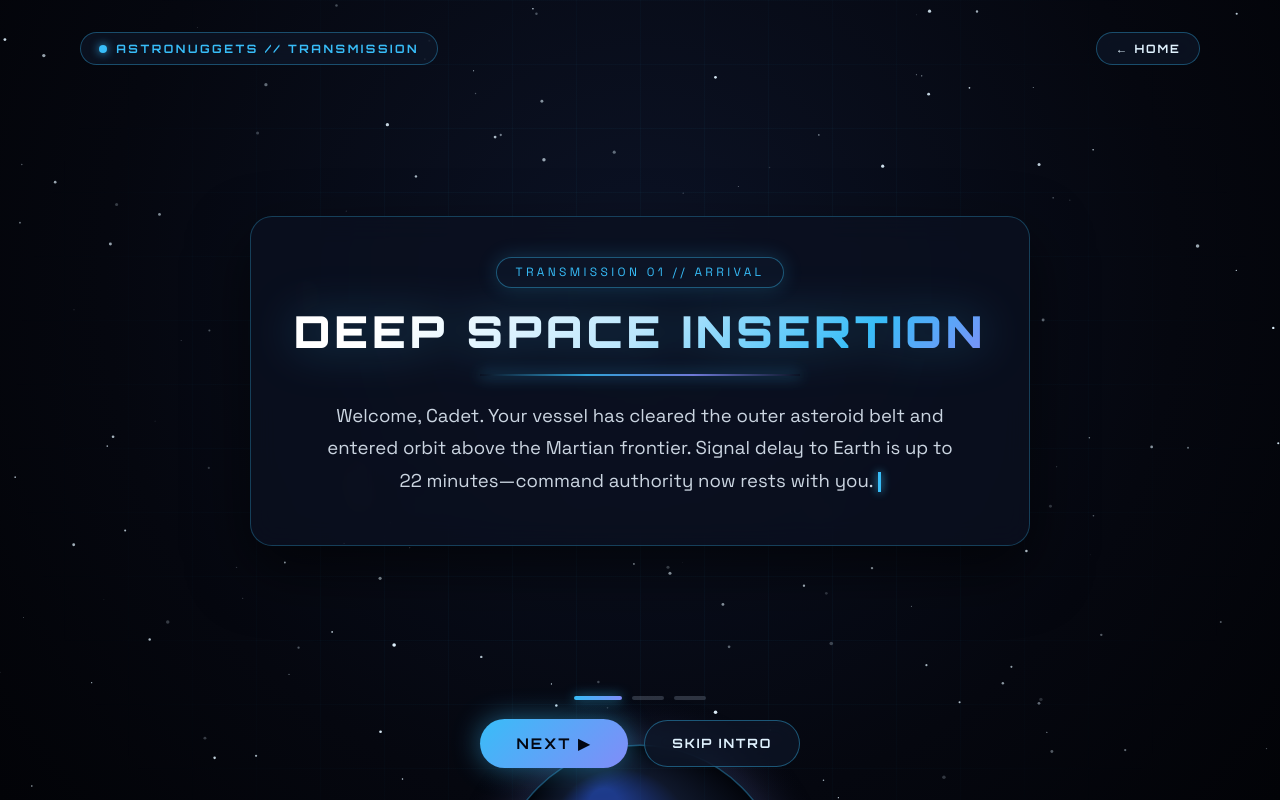
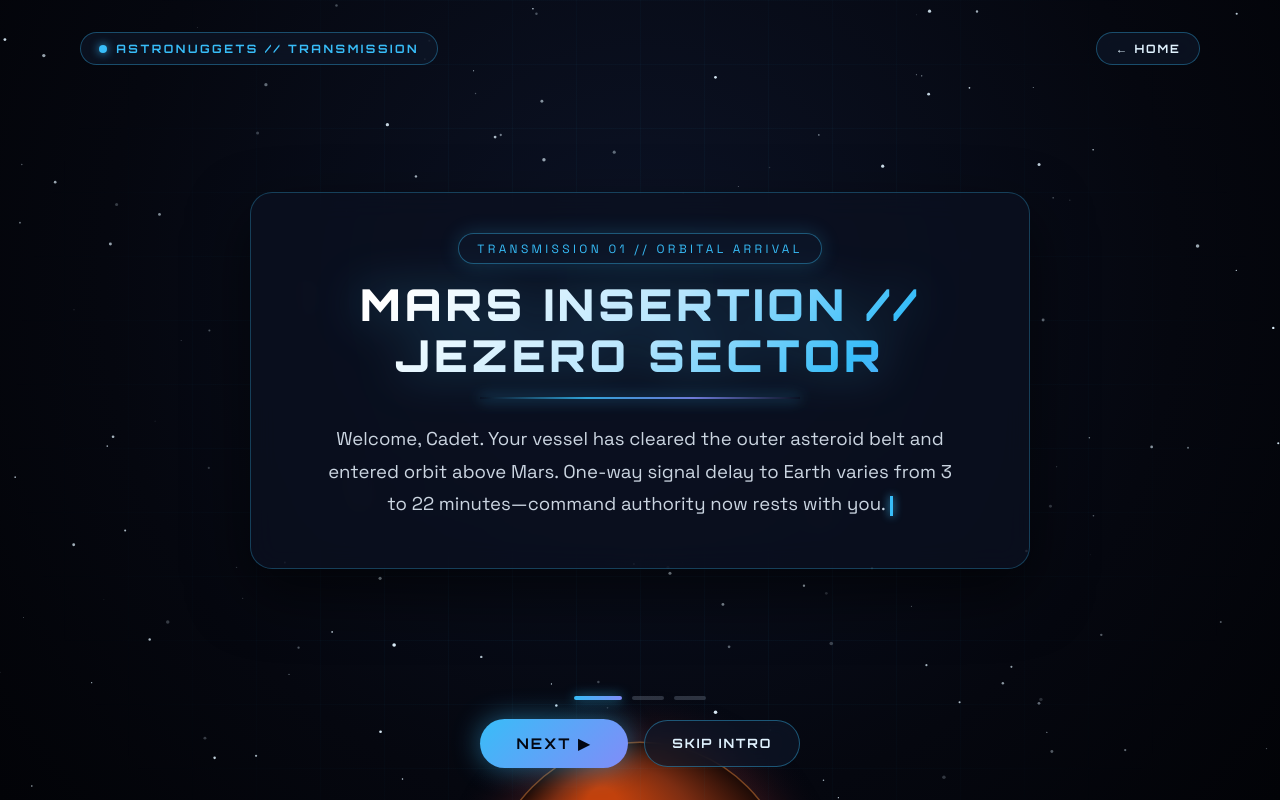
Before and after one commit to astronuggets/astronuggets.github.io, a plain HTML site: page game/index.html in a window 1280 px wide. Drawn offline with Linux system fonts and the light colour scheme.

Commit message:
Update Mars insertion scene and visuals

```diff
--- a/game/index.html
+++ b/game/index.html
@@ -162,8 +162,17 @@
       border: 1px solid rgba(56, 189, 248, 0.4);
       padding: 0.42rem 1.15rem;
       border-radius: 999px;
-      margin-bottom: 1.2rem;
+      margin-bottom: 1rem;
       box-shadow: 0 0 20px rgba(56, 189, 248, 0.2);
+    }
+
+    .precharge-banner {
+      display: none;
+      font-family: 'Orbitron', sans-serif;
+      font-size: 0.7rem;
+      letter-spacing: 0.15em;
+      color: #34d399;
+      margin-bottom: 0.85rem;
     }
 
     .scene-title {
@@ -321,13 +330,14 @@
         <span class="pulse-dot"></span>
         <span>ASTRONUGGETS // TRANSMISSION</span>
       </div>
-      <a href="/" class="home-link" id="home-link">&#8592; Home</a>
+      <a href="index.html" class="home-link" id="home-link">&#8592; Home</a>
     </div>
 
     <!-- Center Cutscene Briefing Box -->
     <section class="transmission-card" aria-live="polite">
       <div class="phase-badge" id="phase-badge">TRANSMISSION 01 // ARRIVAL</div>
-      <h1 class="scene-title" id="scene-title">ORBITAL INSERTION</h1>
+      <div class="precharge-banner" id="precharge-banner"></div>
+      <h1 class="scene-title" id="scene-title">MARS INSERTION // JEZERO SECTOR</h1>
       <div class="scanline"></div>
       <p class="dialogue-box">
         <span id="dialogue-text"></span><span class="cursor-bar"></span>
@@ -346,8 +356,7 @@
         <button type="button" class="next-btn" id="next-btn">
           Next &#9654;
         </button>
-        <!-- Replace #your-game-url with your actual game link when ready -->
-        <a href="#your-game-url" class="skip-btn" id="skip-link">
+        <a href="play.html" class="skip-btn" id="skip-link">
           Skip Intro
         </a>
       </div>
@@ -356,8 +365,7 @@
 
   <script>
     // ==================== GAME DESTINATION URL ====================
-    // Replace '#your-game-url' with the URL to your actual game when ready:
-    const GAME_DESTINATION_URL = '#your-game-url';
+    const GAME_DESTINATION_URL = 'play.html';
 
     const transitionEl = document.getElementById('page-transition');
     const homeLink = document.getElementById('home-link');
@@ -365,6 +373,7 @@
     const ctx = canvas.getContext('2d');
 
     const phaseBadgeEl = document.getElementById('phase-badge');
+    const prechargeBannerEl = document.getElementById('precharge-banner');
     const sceneTitleEl = document.getElementById('scene-title');
     const dialogueTextEl = document.getElementById('dialogue-text');
     const nextBtn = document.getElementById('next-btn');
@@ -372,6 +381,13 @@
     const dots = document.querySelectorAll('.dot');
 
     skipLink.href = GAME_DESTINATION_URL;
+
+    // Check if player charged deflector energy on index.html
+    const carriedEnergy = Number(sessionStorage.getItem('astronuggets_deflector_energy') || 0);
+    if (carriedEnergy > 0) {
+      prechargeBannerEl.style.display = 'block';
+      prechargeBannerEl.textContent = `DEFLECTOR CAPACITOR CARRIED OVER: ${carriedEnergy}% (+${carriedEnergy >= 50 ? '2' : '1'} BONUS SCRAP)`;
+    }
 
     // Smooth fade-in on arrival
     requestAnimationFrame(() => {
@@ -396,10 +412,8 @@
     });
 
     skipLink.addEventListener('click', (e) => {
-      if (!GAME_DESTINATION_URL.startsWith('#')) {
-        e.preventDefault();
-        navigateWithFade(GAME_DESTINATION_URL);
-      }
+      e.preventDefault();
+      navigateWithFade(GAME_DESTINATION_URL);
     });
 
     window.addEventListener('pageshow', (e) => {
@@ -428,22 +442,22 @@
 
     const scenes = [
       {
-        badge: 'TRANSMISSION 01 // ARRIVAL',
-        title: 'DEEP SPACE INSERTION',
-        text: 'Welcome, Cadet. Your vessel has cleared the outer asteroid belt and entered orbit above the Martian frontier. Signal delay to Earth is up to 22 minutes—command authority now rests with you.',
-        planetRadiusFactor: 0.18
+        badge: 'TRANSMISSION 01 // ORBITAL ARRIVAL',
+        title: 'MARS INSERTION // JEZERO SECTOR',
+        text: 'Welcome, Cadet. Your vessel has cleared the outer asteroid belt and entered orbit above Mars. One-way signal delay to Earth varies from 3 to 22 minutes—command authority now rests with you.',
+        planetRadiusFactor: 0.19
       },
       {
-        badge: 'TRANSMISSION 02 // HAZARD BRIEFING',
+        badge: 'TRANSMISSION 02 // REAL NASA TELEMETRY',
         title: 'SOLAR STORMS & RESOURCE DRAIN',
-        text: 'Each Martian day—called a Sol—depletes your oxygen, water, power, and supplies. Incoming solar flares and dust storms will force tough trade-offs between shielding, life support, and research.',
-        planetRadiusFactor: 0.26
+        text: 'Each Martian day—called a Sol—depletes O₂, H₂O, power, and rations. Incoming Solar Particle Events and dust storms will force tough kilowatt trade-offs across MOXIE, ECLSS water recycling, and magnetic shielding.',
+        planetRadiusFactor: 0.27
       },
       {
-        badge: 'TRANSMISSION 03 // READY FOR LAUNCH',
+        badge: 'TRANSMISSION 03 // READY FOR TOUCHDOWN',
         title: 'JUNIOR ASTRONAUT MISSION TRAINER',
-        text: 'Step into the command console, balance your outpost systems, and keep your crew alive. Your mission begins now.',
-        planetRadiusFactor: 0.34
+        text: 'Step into the command console, dispatch your crew through pressurized tunnels and EVA airlocks, and survive 20 Sols on the Martian frontier.',
+        planetRadiusFactor: 0.35
       }
     ];
 
@@ -473,7 +487,7 @@
       updateDots(index);
 
       if (index === scenes.length - 1) {
-        nextBtn.innerHTML = 'Start Mission &#9654;';
+        nextBtn.innerHTML = 'Launch Console &#9654;';
       } else {
         nextBtn.innerHTML = 'Next &#9654;';
       }
@@ -529,28 +543,30 @@
       const cx = width / 2;
       const cy = height + currentPlanetR * 0.62;
 
+      // Martian Rust Atmospheric Glow
       const glow = ctx.createRadialGradient(cx, cy, currentPlanetR * 0.75, cx, cy, currentPlanetR * 1.35);
-      glow.addColorStop(0, 'rgba(56, 189, 248, 0.25)');
-      glow.addColorStop(0.5, 'rgba(129, 140, 248, 0.1)');
+      glow.addColorStop(0, 'rgba(251, 146, 60, 0.26)');
+      glow.addColorStop(0.5, 'rgba(239, 68, 68, 0.1)');
       glow.addColorStop(1, 'rgba(2, 3, 7, 0)');
       ctx.fillStyle = glow;
       ctx.beginPath();
       ctx.arc(cx, cy, currentPlanetR * 1.35, 0, Math.PI * 2);
       ctx.fill();
 
+      // Mars Surface Sphere
       const sphere = ctx.createRadialGradient(
         cx - currentPlanetR * 0.25, cy - currentPlanetR * 0.6, currentPlanetR * 0.1,
         cx, cy, currentPlanetR
       );
-      sphere.addColorStop(0, '#1e3a8a');
-      sphere.addColorStop(0.45, '#0f172a');
-      sphere.addColorStop(1, '#02040a');
+      sphere.addColorStop(0, '#c2410c');
+      sphere.addColorStop(0.48, '#7c2d12');
+      sphere.addColorStop(1, '#1c0a06');
       ctx.fillStyle = sphere;
       ctx.beginPath();
       ctx.arc(cx, cy, currentPlanetR, 0, Math.PI * 2);
       ctx.fill();
 
-      ctx.strokeStyle = 'rgba(56, 189, 248, 0.35)';
+      ctx.strokeStyle = 'rgba(251, 146, 60, 0.42)';
       ctx.lineWidth = 1.5;
       ctx.stroke();
 
```
